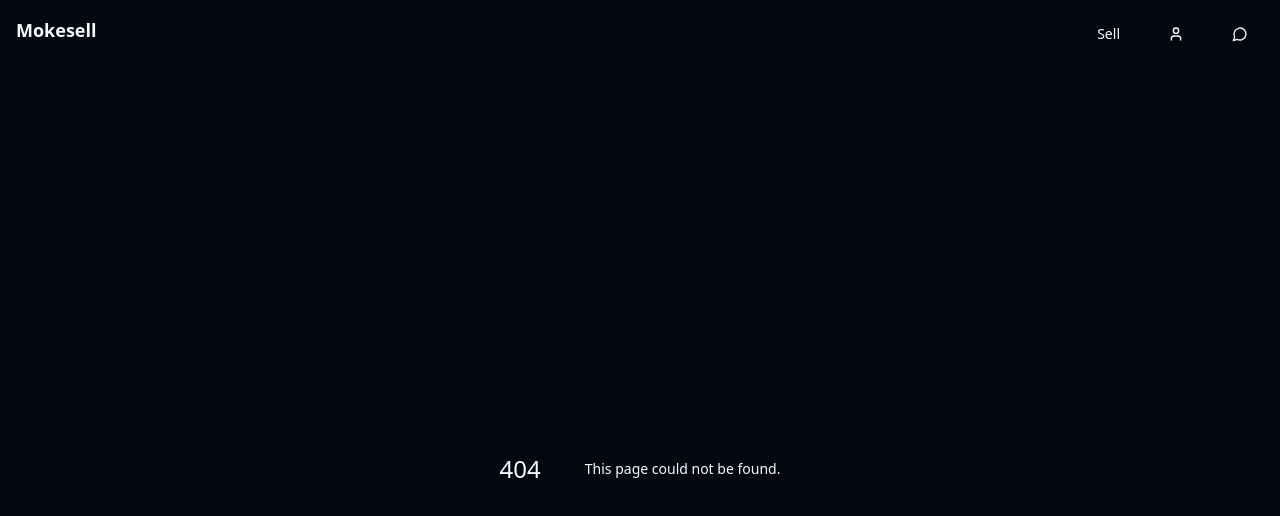
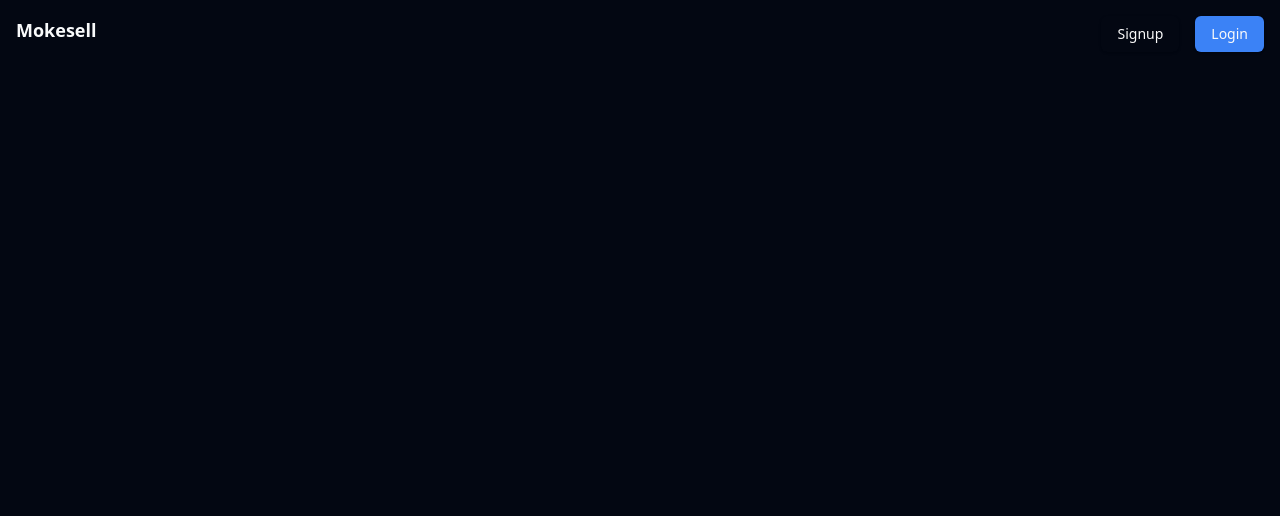
Before and after one commit to provsalt/mokesell, a Next.js app: page /users in a window 1280 px wide. Before the commit this address had no page. Shown: the top 516 px of the page. Built offline with nearby package versions, Linux system fonts and the light colour scheme.

Commit message:
feat: add user context provider.

```diff
--- a/app/layout.tsx
+++ b/app/layout.tsx
@@ -1,6 +1,7 @@
 import type { Metadata } from "next";
 import "./globals.css";
 import {Navbar} from "@/components/Navbar/Navbar";
+import {UserContext, UserProvider} from "@/providers/UserProvider";
 
 export const metadata: Metadata = {
   title: "Mokesell",
@@ -15,10 +16,12 @@ export default function RootLayout({
     <html lang="en">
       <body className="bg-gray-950 text-gray-50"
       >
-        <Navbar isLoggedIn={true}/>
-        <main>
-          {children}
-        </main>
+         <UserProvider>
+           <Navbar/>
+           <main>
+             {children}
+           </main>
+         </UserProvider>
       </body>
     </html>
   );
--- /dev/null
+++ b/app/users/page.tsx
@@ -0,0 +1,9 @@
+const Users = () => {
+  return (
+    <div className="bg-white">
+
+    </div>
+  )
+}
+
+export default Users;
--- a/components/Navbar/Navbar.tsx
+++ b/components/Navbar/Navbar.tsx
@@ -1,9 +1,14 @@
+"use client";
+
 import Link from "next/link";
 import {Button} from "@/components/ui/button";
 import {MessageCircle, User} from "lucide-react";
+import {useContext} from "react";
+import {UserContext} from "@/providers/UserProvider";
 
-export const Navbar = (props: {isLoggedIn: boolean}) => {
-  if (props.isLoggedIn) {
+export const Navbar = () => {
+  const user = useContext(UserContext)
+  if (user) {
     return (
       <nav className="flex p-4 justify-between text-lg">
       <p className="font-bold text-lg"><Link href="/">Mokesell</Link></p>
--- /dev/null
+++ b/providers/UserProvider.tsx
@@ -0,0 +1,20 @@
+"use client";
+
+import {createContext, ReactNode} from "react";
+
+interface User {
+  username: string,
+  name: string
+  email: string
+  description: string
+}
+
+export const UserContext = createContext<User | null>(null);
+
+export const UserProvider = (props: {children: ReactNode}) => {
+  return (
+    <UserContext value={null}>
+      {props.children}
+    </UserContext>
+  )
+}
```
